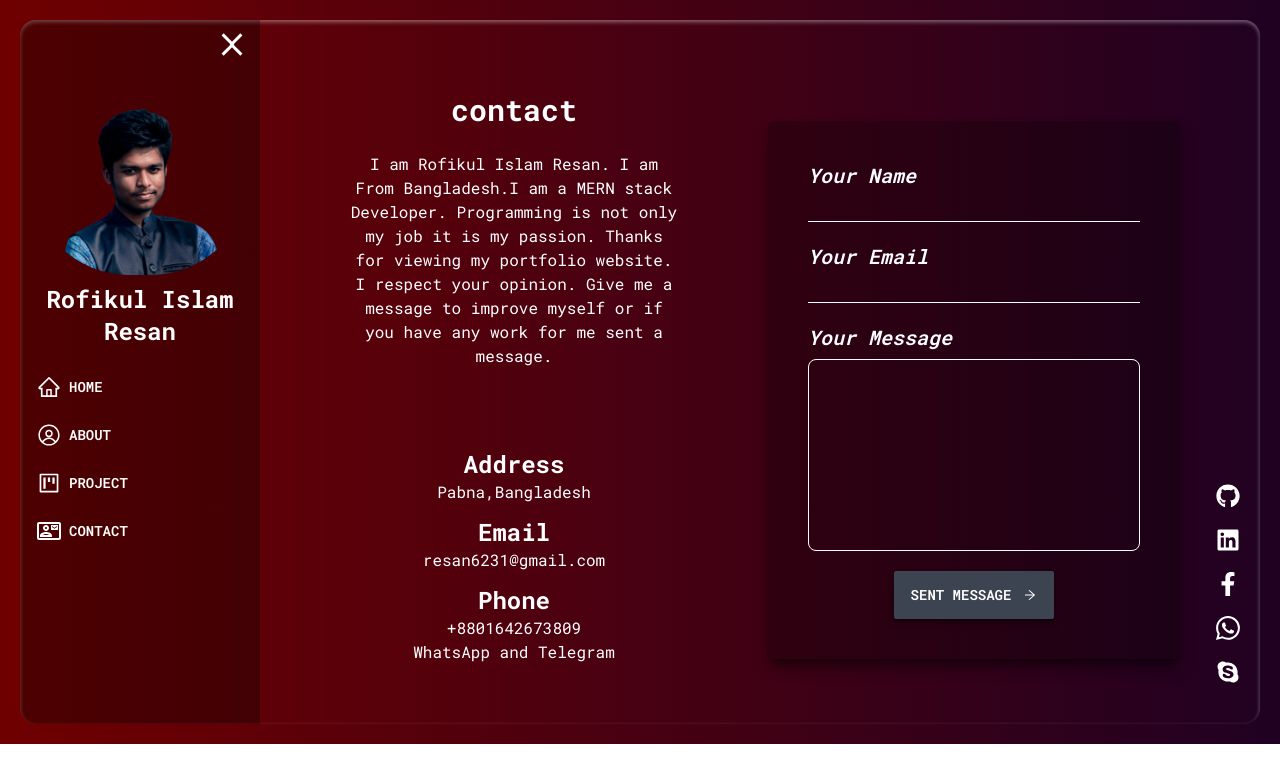
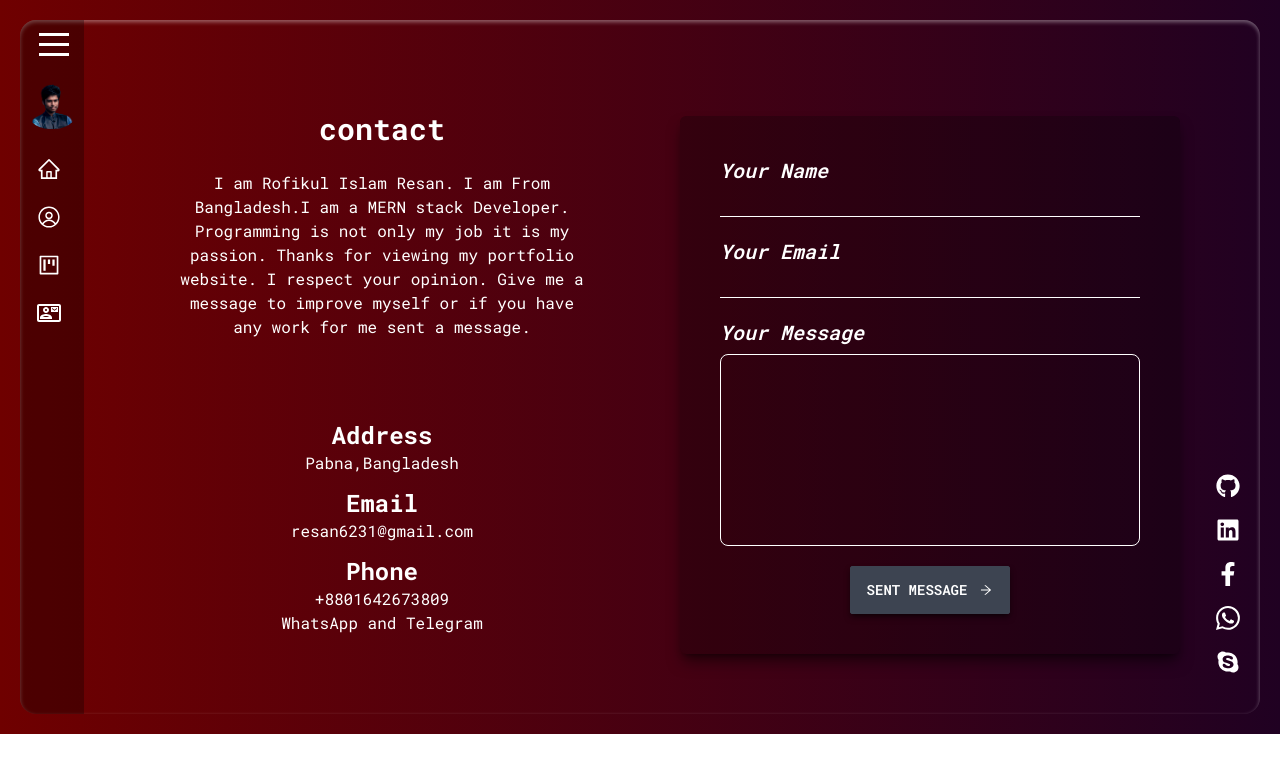
Before and after one commit to rofikul-resan/rofikul-resan-portfolio-client, a React (Vite) app: page /contact in a window 1280 px wide. Shown: the top 782 px of the page. Built offline with nearby package versions, Linux system fonts and the light colour scheme.

Commit message:
update layout

```diff
--- a/src/Components/SideBar.jsx
+++ b/src/Components/SideBar.jsx
@@ -8,7 +8,7 @@
 import ContactInfo from "./ContactInfo";
 
 const SideBar = () => {
-  const [isOpen, setOpen] = useState(true);
+  const [isOpen, setOpen] = useState(false);
   console.log(isOpen);
   return (
     <div
@@ -16,7 +16,7 @@
         isOpen ? "md:w-60" : "w-16"
       } relative duration-300 bg-black/30 h-full overflow-auto`}
     >
-      <div className="absolute right-1">
+      <div className="absolute right-[6px]">
         <Hamburger toggled={isOpen} toggle={setOpen} size={30} />
       </div>
       <div>
--- a/src/page/home/Home.jsx
+++ b/src/page/home/Home.jsx
@@ -6,7 +6,7 @@
   return (
     <>
       <div className=" w-full">
-        <div className="grid grid-cols-2 justify-between ">
+        <div className="grid md:grid-cols-2 justify-between ">
           <div className=" mt-6 md:text-3xl text-xl  ">
             <h1 className="font-semibold">
               Hi, I am <br /> Rofikul Islam Resan
```
